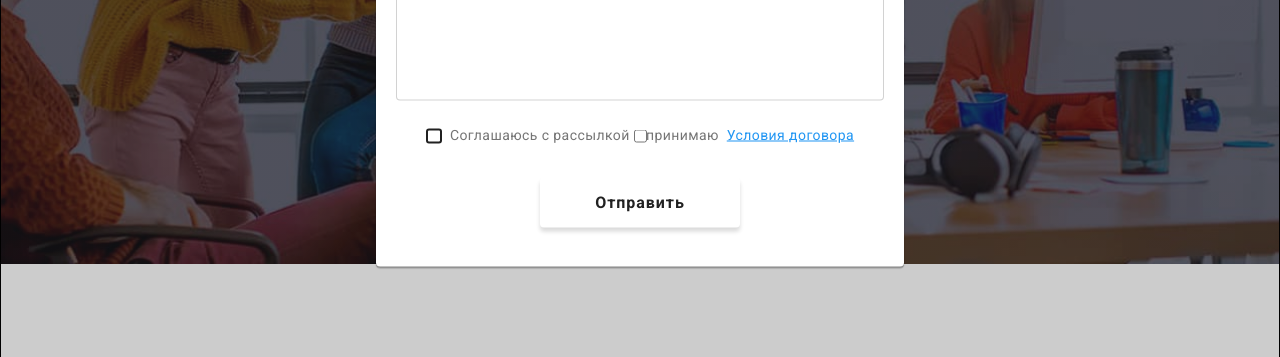
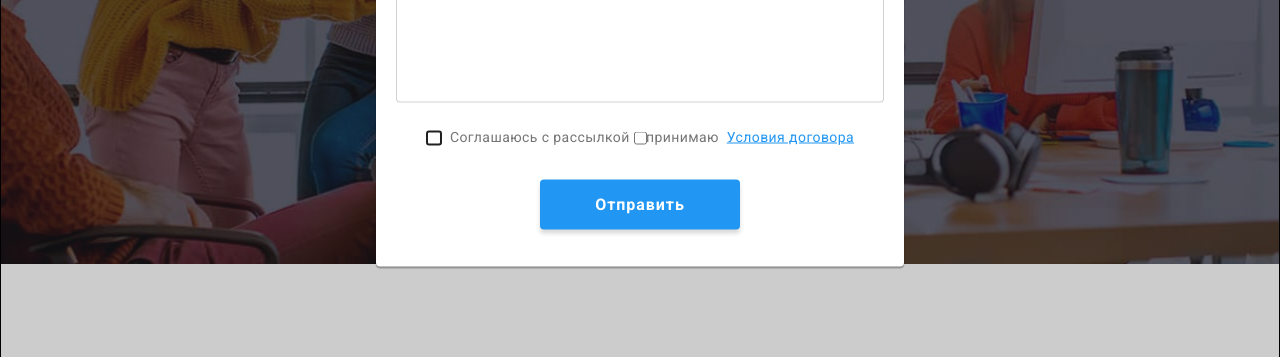
Before and after one commit to MaksymPavlichenko/goit-markup-hw-06, a plain HTML site: page index.html in a window 1280 px wide. Both pictures are taken after a click on the button "Заказать услугу". Shown: the part 424-781 px from the top of the page. Drawn offline with nearby package versions, Linux system fonts and the light colour scheme.

Commit message:
send button fixing

```diff
--- a/styles/styles.css
+++ b/styles/styles.css
@@ -276,10 +276,6 @@ a {
     transition: transform 250ms cubic-bezier(0.49, 0.02, 0.23, 0.92), opacity 250ms cubic-bezier(0.49, 0.02, 0.23, 0.92);
 }
 
-.modal-window > h3 {
-    margin-bottom: 10px;
-}
-
 .close-modal-btn {
     display: flex;
     justify-content: center;
@@ -301,10 +297,10 @@ a {
     transition-timing-function: cubic-bezier(0.4, 0, 0.2, 1);
 }
 
-  .close-modal-btn img {
+.close-modal-btn img {
     display: block;
     color: var(--dark-logo);
-  }
+}
 
 .icon-close-cross {
     fill: currentColor;
@@ -462,7 +458,7 @@ a {
 }
 
 .send-modal-btn {
-    background-color: var(--text-colot-accent);
+    background-color: var(--selection-color);
     box-shadow: 0px 4px 4px rgba(0, 0, 0, 0.15);
     border-radius: 4px;
     border: none;
@@ -474,7 +470,7 @@ a {
     font-weight: 700;
     font-size: 16px;
     line-height: 1.88;
-    color: var(--text-color-alt);
+    color: var(--bg-main);
 
     letter-spacing: 0.06em;
 
```
